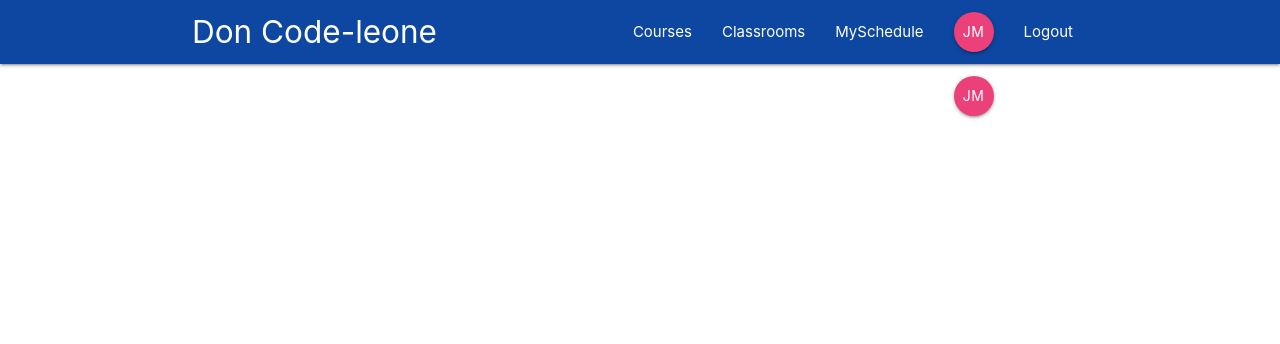
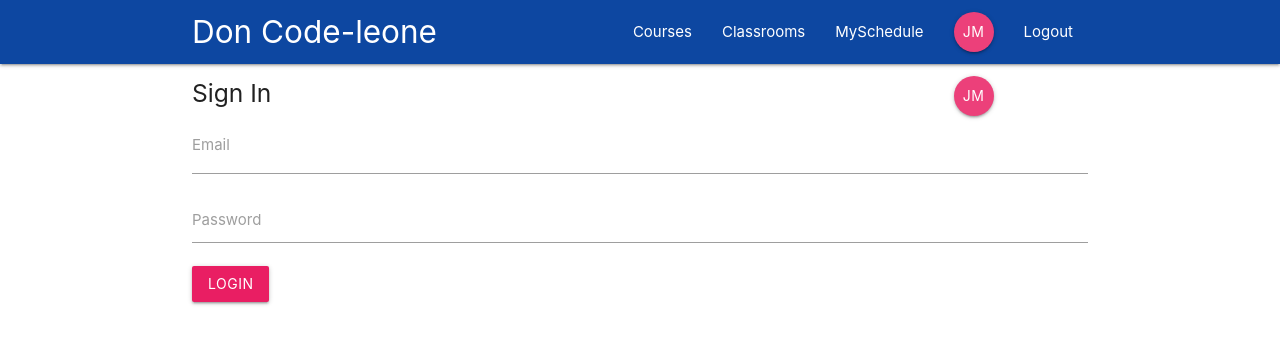
Before and after one commit to jmazza097/registration, a React (Create React App) app: page /signin in a window 1280 px wide. Shown: the top 344 px of the page. Built offline with nearby package versions, Linux system fonts and the light colour scheme.

Commit message:
changed class to className and added login page under Signin.js

```diff
--- a/public/index.html
+++ b/public/index.html
@@ -41,5 +41,6 @@
       To begin the development, run `npm start` or `yarn start`.
       To create a production bundle, use `npm run build` or `yarn build`.
     -->
+    <script src="https://cdnjs.cloudflare.com/ajax/libs/materialize/1.0.0/js/materialize.min.js"></script>
   </body>
 </html>
--- a/src/App.js
+++ b/src/App.js
@@ -3,6 +3,7 @@
 import Navbar from './Components/layouts/Navbar'
 import Dashboard from './Components/dashboard/Dashboard'
 import ClassDetails from  './Components/projects/ClassDetails'
+import SignIn from './Components/auth/SignIn';
 function App() {
   return (
     <BrowserRouter>
@@ -11,6 +12,7 @@
       <Switch>
         <Route exact path = '/' component={Dashboard}/>
         <Route path = '/class/:id' component={ClassDetails}/>
+        <Route path ='/signin' component = {SignIn}/>
       </Switch>
     </div>
     </BrowserRouter>
--- a/src/Components/auth/SignIn.js
+++ b/src/Components/auth/SignIn.js
@@ -0,0 +1,39 @@
+import React, { Component } from 'react'
+
+class SignIn extends Component {
+    state={
+        email: '',
+        password: ''
+    }
+    handleChange = (e) =>{
+        this.setState({
+            [e.target.id] : e.target.value
+        })
+    }
+    handleSubmit = (e) =>{
+       e.preventDefault();
+       console.log(this.state)
+    }
+    render() {
+        return (
+            <div className = "container">
+                <form onSubmit={this.handleSubmit} className="white">
+                    <h5 className="grey-text-darken-3">Sign In</h5>
+                    <div className="input-field">
+                        <label htmlFor="email"> Email</label>
+                        <input type="email" id="email" onChange = {this.handleChange}/>
+                    </div>
+                    <div className="input-field">
+                        <label htmlFor="password"> Password</label>
+                        <input type="password" id="password" onChange = {this.handleChange}/>
+                    </div>
+                    <div className="input-field">
+                        <button className="btn pink lighten">Login</button>
+                    </div>
+                </form>
+            </div>
+        )
+    }
+}
+
+export default SignIn
--- a/src/Components/layouts/AdminLinks.js
+++ b/src/Components/layouts/AdminLinks.js
@@ -10,7 +10,7 @@
             <li><NavLink to = '/'>Classrooms</NavLink></li>
             <li><NavLink to = '/'>Add/Remove Course</NavLink></li>
             <li><NavLink to = '/'>Check Classes</NavLink></li>
-            <li><NavLink to = '/' class = "btn btn-floating pink lighten-1">JM</NavLink></li>
+            <li><NavLink to = '/' className = "btn btn-floating pink lighten-1">JM</NavLink></li>
             <li><NavLink to = '/'>Logout</NavLink></li>
         </ul>
     )
--- a/src/Components/layouts/Navbar.js
+++ b/src/Components/layouts/Navbar.js
@@ -6,8 +6,8 @@
 
 const Navbar = () =>{
     return(
-        <nav class = "nav-wrapper blue darken-4">
-            <div class="container">
+        <nav className = "nav-wrapper blue darken-4">
+            <div className="container">
                 <Link to='/' className="brand-logo">Don Code-leone</Link>
                 <StudentLinks/>
                 <AdminLinks/>
--- a/src/Components/layouts/StudentLinks.js
+++ b/src/Components/layouts/StudentLinks.js
@@ -9,7 +9,7 @@
             <li><NavLink to = '/'>Courses</NavLink></li>
             <li><NavLink to = '/'>Classrooms</NavLink></li>
             <li><NavLink to = '/'>MySchedule</NavLink></li>
-            <li><NavLink to = '/' class = "btn btn-floating pink lighten-1">JM</NavLink></li>
+            <li><NavLink to = '/' className = "btn btn-floating pink lighten-1">JM</NavLink></li>
             <li><NavLink to = '/'>Logout</NavLink></li>
         </ul>
     )
```
